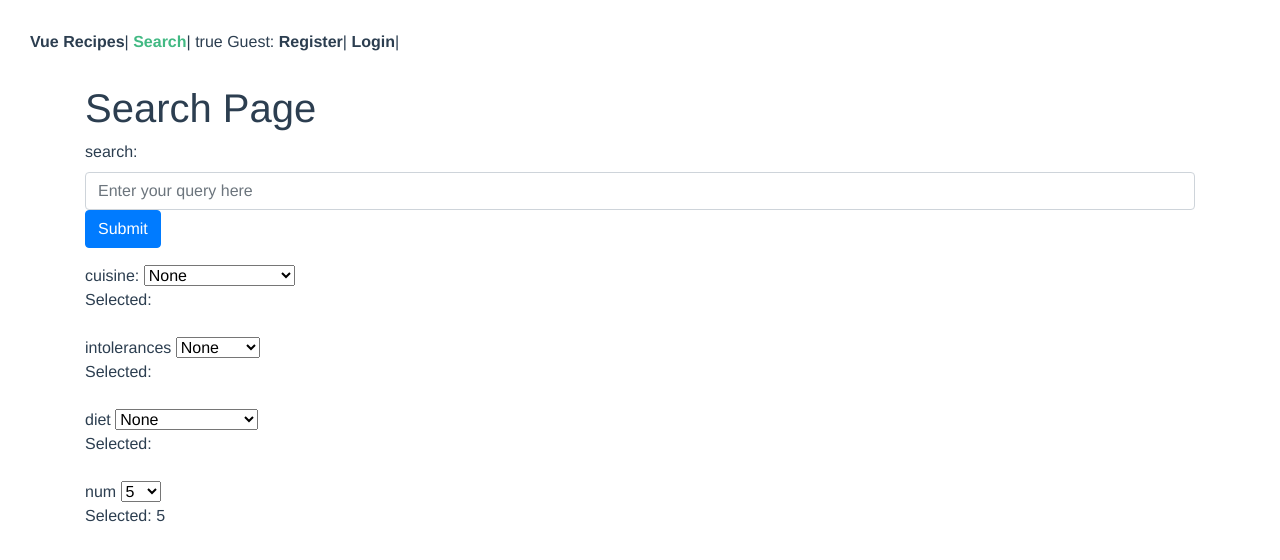
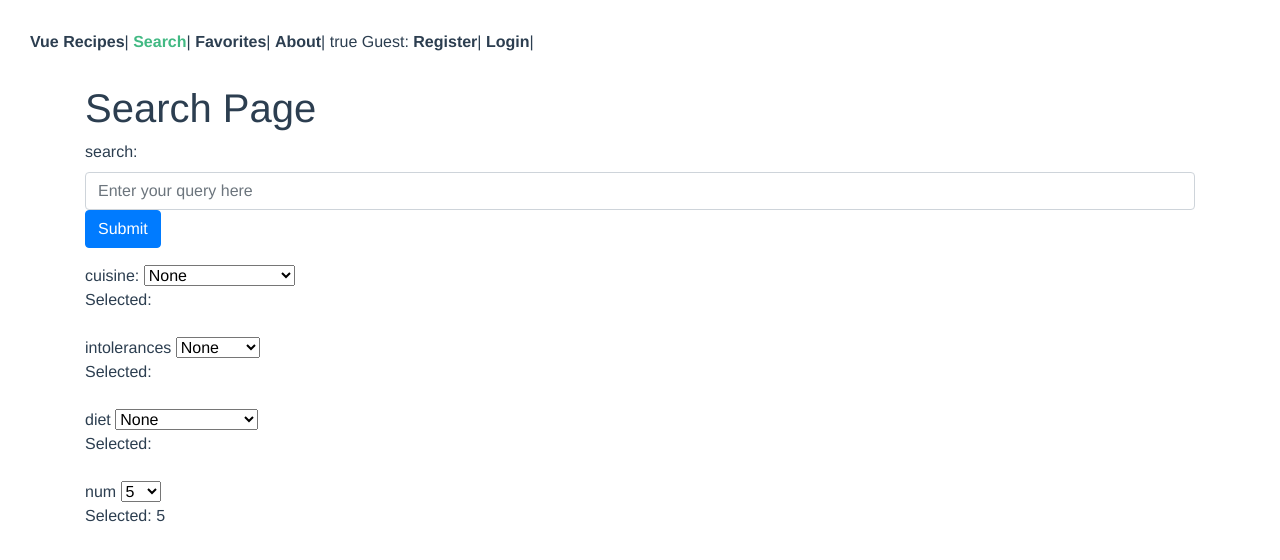
Before and after one commit to adimarom96/BgFood, a JavaScript app: page /#/search in a window 1280 px wide. Shown: the top 560 px of the page. Built offline with nearby package versions, Linux system fonts and the light colour scheme.

Commit message:
about page

```diff
--- a/src/App.vue
+++ b/src/App.vue
@@ -3,7 +3,8 @@
     <div id="nav">
       <router-link :to="{ name: 'main' }">Vue Recipes</router-link>|
       <router-link :to="{ name: 'search' }">Search</router-link>|
-
+      <router-link :to="{ name: 'favorites' }">Favorites</router-link>|
+      <router-link :to="{ name: 'about' }">About</router-link>|
       {{ !$root.store.username }}
       <span v-if="!$root.store.username">
         Guest:
--- a/src/components/RecipePreviewList.vue
+++ b/src/components/RecipePreviewList.vue
@@ -64,11 +64,31 @@ export default {
         break;
       case "search":
         this.onSearch();
+      case "favorites":
+        this.onFavorites();
       default:
         console.log(" switch case defult -------->", this.state);
     }
   },
   methods: {
+    async onFavorites() {
+      try {
+        const response = await this.axios.get(
+          "http://localhost:3000/users/getfavorites"
+          //this.$root.store.server_domain + "/recipes/random",
+          // "https://test-for-3-2.herokuapp.com/recipes/random"
+        );
+
+        // console.log(response);
+        const recipes = response.data;
+        this.recipes = [];
+        this.recipes.push(...recipes);
+        console.log(this.recipes);
+      } catch (error) {
+        console.log(error);
+      }
+    },
+
     async onSearch() {
       try {
         console.log("on search");
@@ -124,7 +144,6 @@ export default {
     },
     async lastRecipes() {
       try {
-
         const response = await this.axios.get(
           "http://localhost:3000/recipes/getLast3"
           //this.$root.store.server_domain + "/recipes/random",
--- a/src/routes.js
+++ b/src/routes.js
@@ -17,6 +17,15 @@ const routes = [
     name: "login",
     component: () => import("./pages/LoginPage"),
   },
+  { path: "/about",
+  name: "about",
+  component: () => import("./pages/About"),
+},
+  {
+    path: "/favorites",
+    name: "favorites",
+    component: () => import("./pages/Favorites"),
+  },
   {
     path: "/search",
     name: "search",
```
